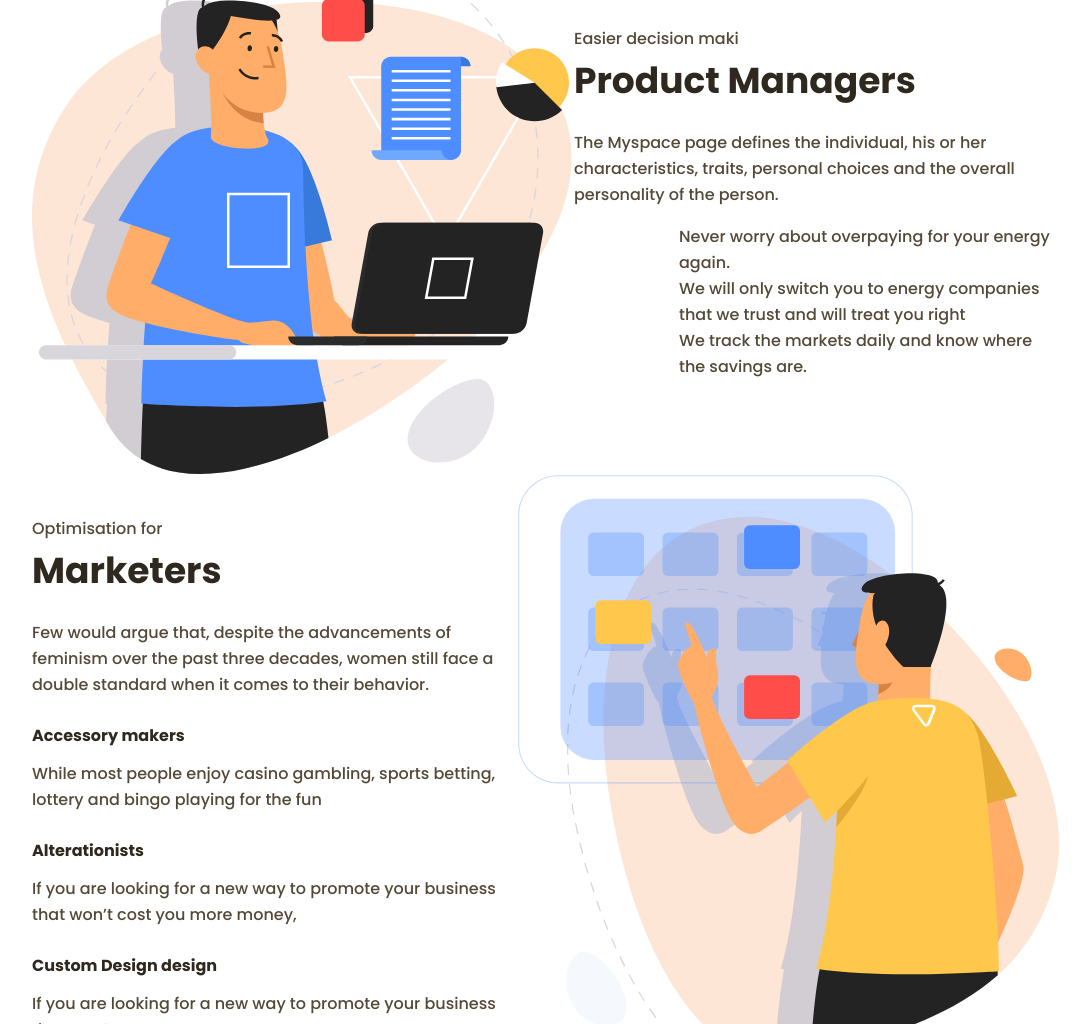
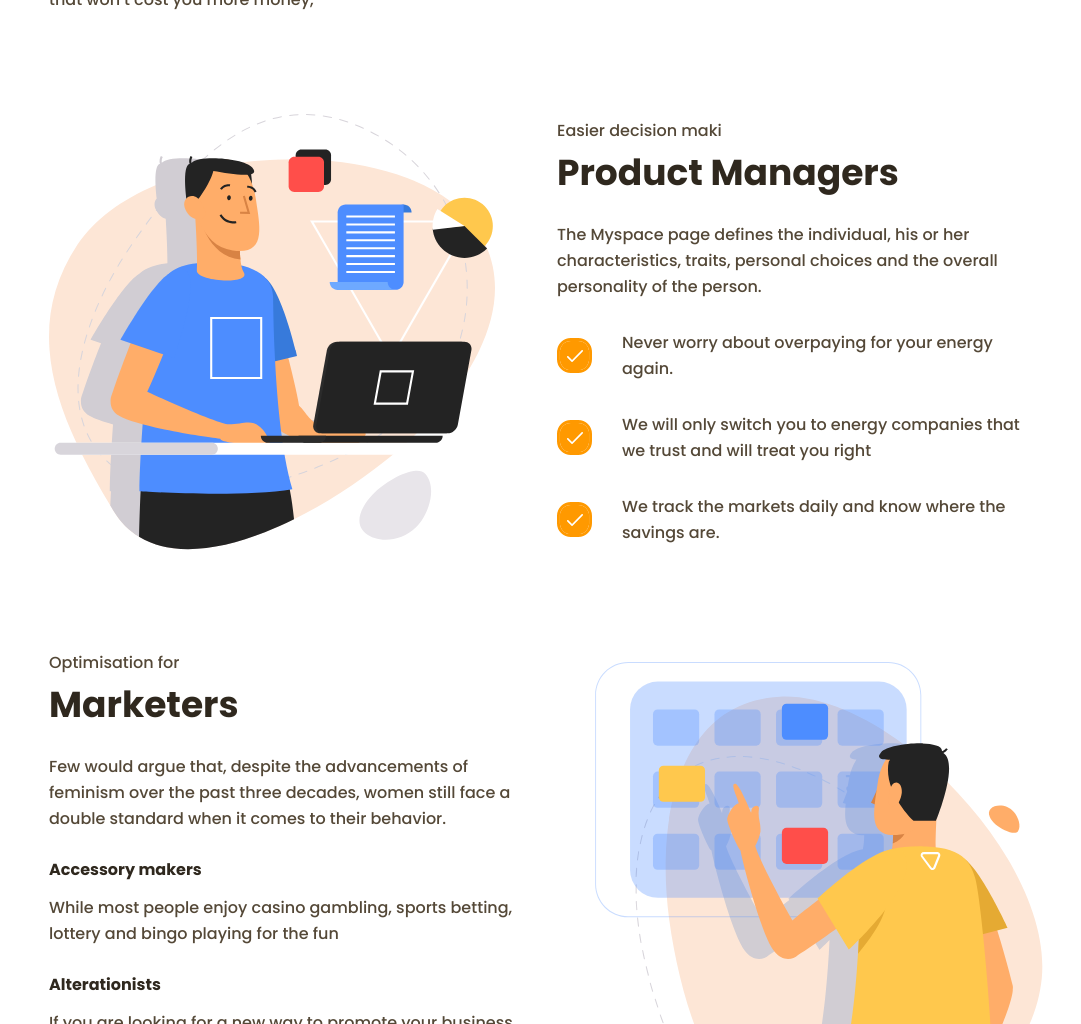
Before and after one commit to AzamatAbdranbayev/IMarketing, a plain HTML site: page index.html in a window 1280 px wide. Shown: the part 1683-2707 px from the top of the page, without its empty margins (94-1175 px from the left). Drawn offline with Linux system fonts and the light colour scheme.

Commit message:
Блок описание сверстан

```diff
--- a/index.html
+++ b/index.html
@@ -105,7 +105,7 @@
                 <div class="description__col description__col--img">
                     <img class="description__img" src="upload/description_pm.svg">
                 </div>
-                <div class="description__col description__col--text">
+                <div class="description__col description__col--text description__col--text--center">
                     <p class=" description__text description__text--top">Easier decision maki</p>
                     <h3 class="description__title">Product Managers</h3>
                     <p class="description__text">The Myspace page defines the individual, his or her characteristics, traits, personal choices and the overall personality of the person. </p>
--- a/sass/_description.scss
+++ b/sass/_description.scss
@@ -1,22 +1,17 @@
 .description{
-    &__wrapper {
-        display: flex;
-        flex-direction: row;
-        align-items: center;
-        justify-content: center;
-        flex-wrap: wrap;
-    }
+    margin:10% 0;
     &__col {
-        flex-basis: 50%;
         display: flex;
         flex-direction: column;
         justify-content: center;
         align-items: flex-start;
         &--text {
             max-width: 486px;
+            flex-basis: 50%;
         }
         &--img {
             max-width: 542px;
+            flex-basis: 40%;
         }
     }
     &__img {
@@ -35,7 +30,9 @@
             margin: 25px 0 12px 0;
         }
         &--list {
+            margin-top: 30px;
             padding-left: 65px;
+            background: url(../design/list_icon.svg) left no-repeat;
         }
     }
     &__title {
@@ -44,5 +41,39 @@
     }
     &__list {
         list-style: none;
+        padding: 0;
+        margin: 0;
+    }
+
+}
+@media screen and (min-width:320px) {
+    .description {
+        &__wrapper {
+            padding: 10px;
+            display: flex;
+            flex-direction: column;
+            align-items: center;
+            justify-content: center;
+            flex-wrap: wrap;
+        }
+        &__col{
+            margin: 0 0 9% 0;
+        }
     }
 }
+@media screen and (min-width:600px) {
+    .description {
+        &__wrapper {
+            flex-direction: row;
+        }
+        &__col {
+            margin-bottom: 9%;
+            &--text {
+                margin-right: 60px;
+                &--center {
+                    margin:0 0 9% 60px;
+                }
+            }
+        }
+    }
+}
```
Also changed, not shown: design/list_icon.svg (added), style/style.css, 1 other file.
